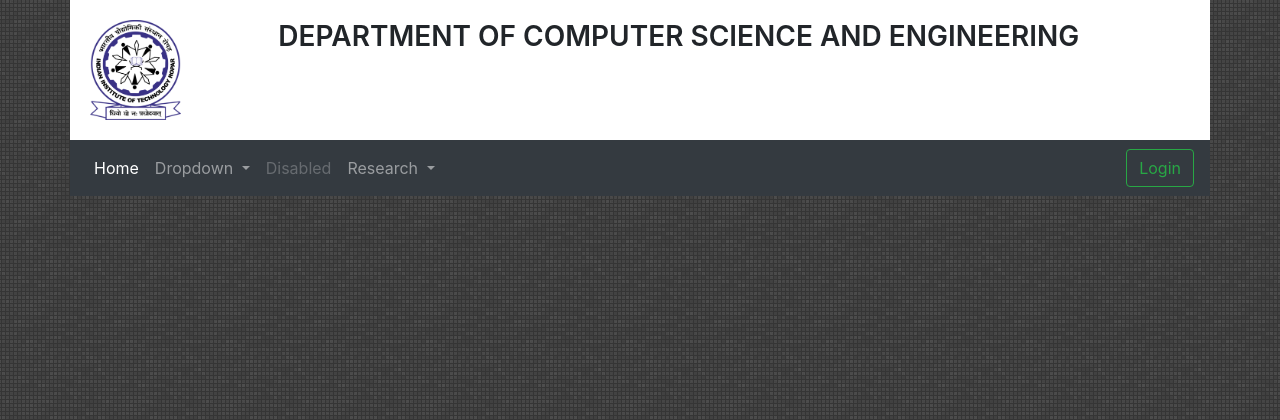
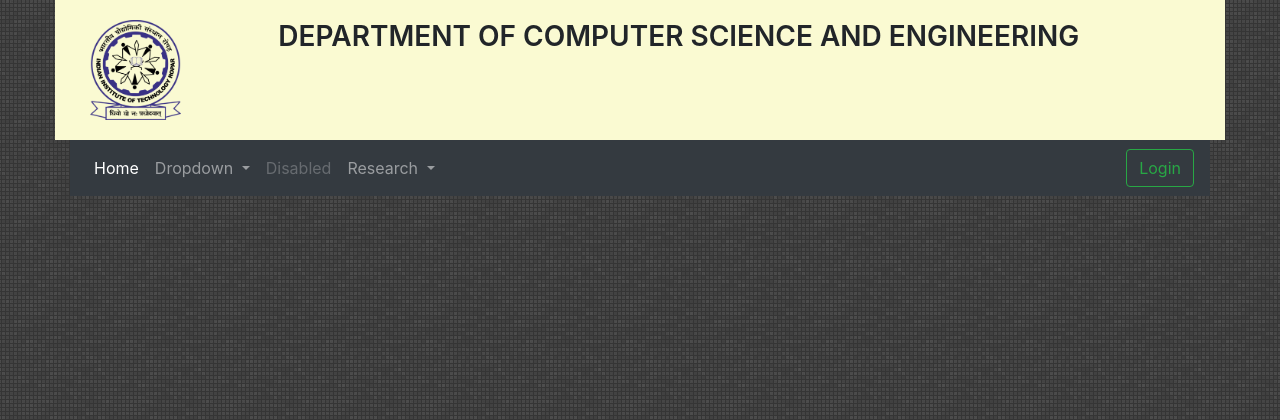
Before and after one commit to dilip640/IITRPR-CSE-DEPARTMENT, a PHP site: page / in a window 1280 px wide. Shown: the top 420 px of the page. Run offline with PHP 8.4, Linux system fonts and the light colour scheme; some libraries are stand-ins or nearby versions.

Commit message:
bg color

```diff
--- a/css/style.css
+++ b/css/style.css
@@ -4,6 +4,7 @@ body{
 
 .nvbar{
 	padding:20px;
+	background-color: lightgoldenrodyellow;
 }
 
 .main{
```
